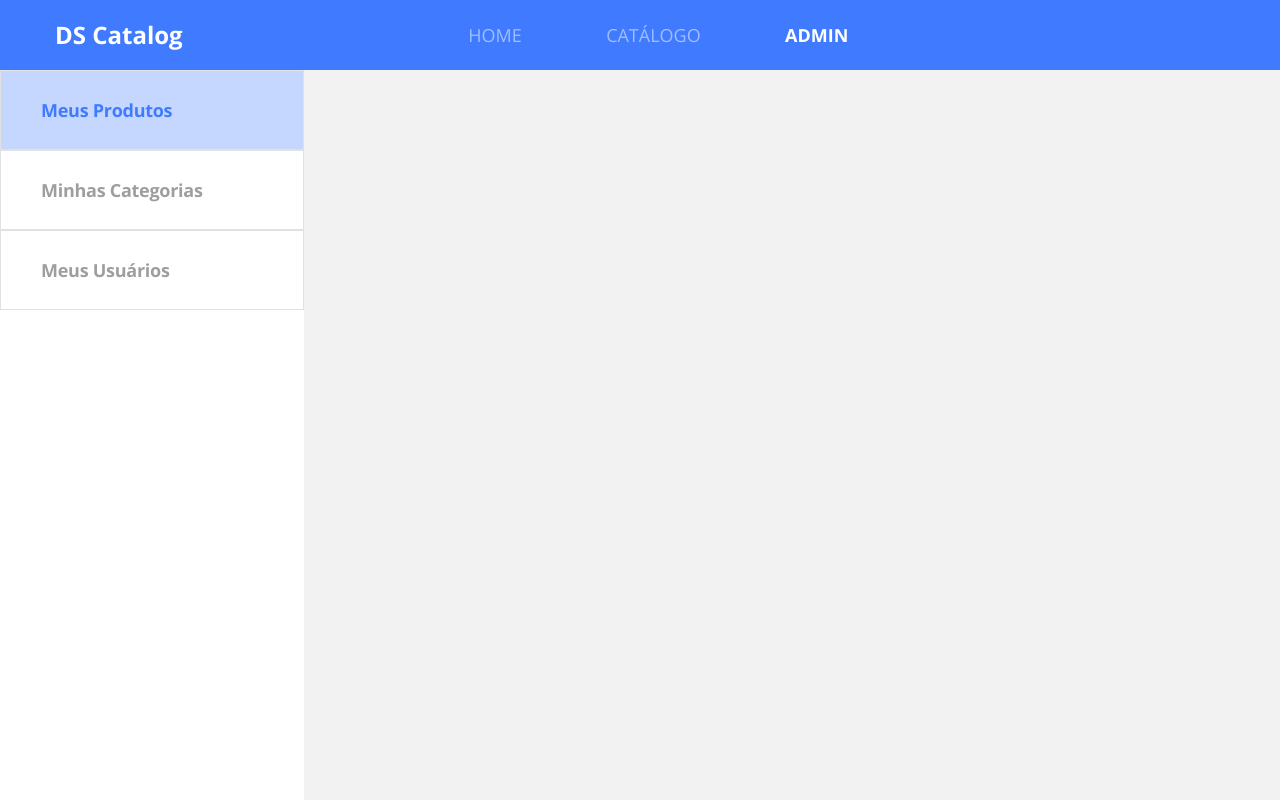
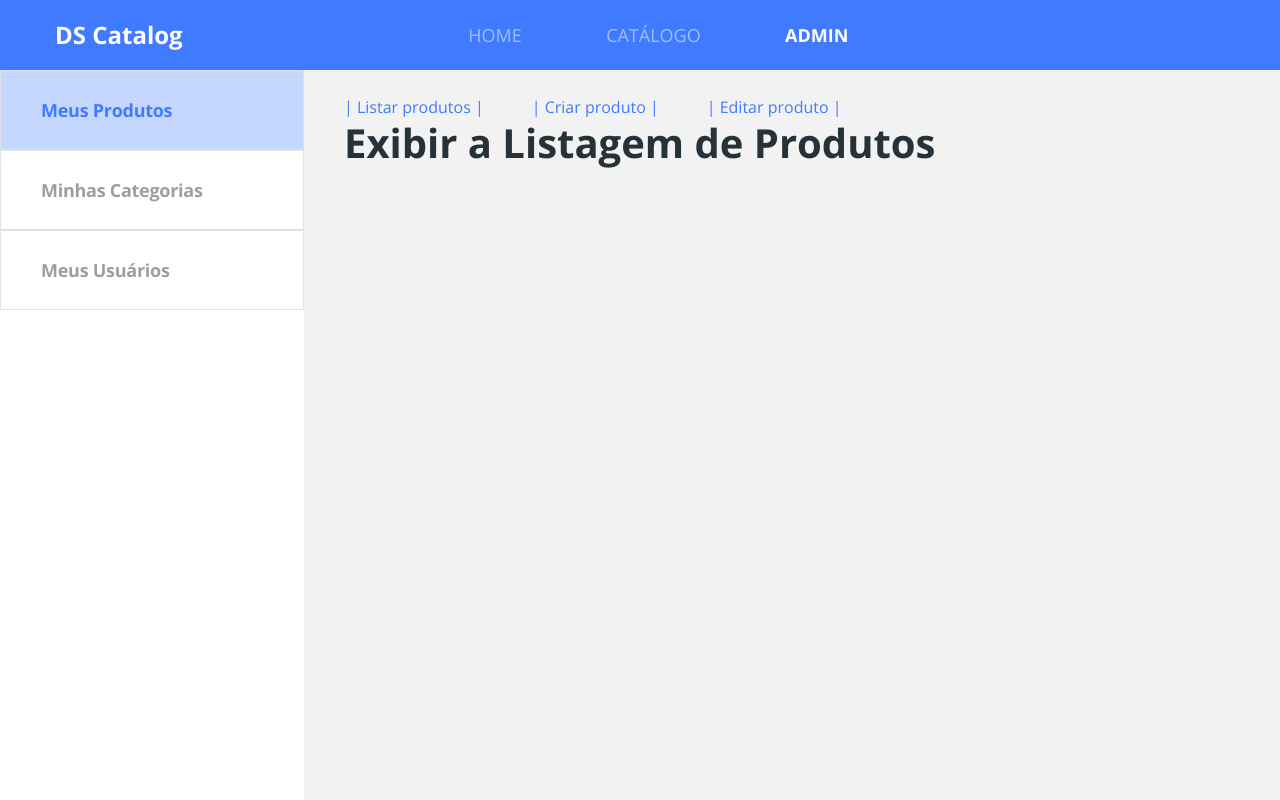
Before and after one commit to tarcnux/dscatalog-bootcamp-devsuperior, a React (Create React App) app in the folder front-web/: page /admin/products in a window 1280 px wide. Built offline with nearby package versions, Linux system fonts and the light colour scheme.

Commit message:
Admin Products Routes

```diff
--- a/front-web/src/Routes.tsx
+++ b/front-web/src/Routes.tsx
@@ -1,5 +1,5 @@
 import React from 'react';
-import { BrowserRouter, Switch, Route } from 'react-router-dom';
+import { BrowserRouter, Switch, Route, Redirect } from 'react-router-dom';
 import Navbar from './core/components/Navbar';
 import Admin from './pages/Admin';
 import Catalog from './pages/Catalog';
@@ -20,6 +20,7 @@ const Routes = () => (
                 <ProductDetails />
             </Route>
             <Route path="/admin">
+                <Redirect to="/admin/products" />
                 <Admin />
             </Route>
         </Switch>
--- a/front-web/src/core/components/Navbar/index.tsx
+++ b/front-web/src/core/components/Navbar/index.tsx
@@ -13,13 +13,13 @@ const Navbar = () => (
         <div className="col-6 offset-2">
             <ul className="main-menu">
                 <li>
-                    <NavLink to="/" activeClassName="active" exact>HOME</NavLink>
+                    <NavLink to="/" exact>HOME</NavLink>
                 </li>
                 <li>
-                    <NavLink to="/products" activeClassName="active">CATÁLOGO</NavLink>
+                    <NavLink to="/products">CATÁLOGO</NavLink>
                 </li>
                 <li>
-                    <NavLink to="/admin" activeClassName="active">ADMIN</NavLink>
+                    <NavLink to="/admin">ADMIN</NavLink>
                 </li>
             </ul>
         </div>
--- a/front-web/src/core/components/Pagination/styles.scss
+++ b/front-web/src/core/components/Pagination/styles.scss
@@ -3,7 +3,6 @@
     align-items: center;
     justify-content: center;
     margin-top: 35px;
-    margin-bottom: 35px;
 }
 
 .pagination-item {
--- a/front-web/src/pages/Admin/components/AdminNavbar/index.tsx
+++ b/front-web/src/pages/Admin/components/AdminNavbar/index.tsx
@@ -1,19 +1,26 @@
 import React from 'react';
+import { NavLink } from 'react-router-dom';
 import './styles.scss';
 
 const AdminNavbar = () => (
     <nav className="admin-nav-container">
         <ul>
             <li>
-                <a href="link" className="admin-nav-item active">Meus Produtos</a>
+                <NavLink to="/admin/products" className="admin-nav-item">
+                    Meus Produtos
+                </NavLink>
             </li>
 
             <li>
-                <a href="link" className="admin-nav-item">Minhas Categorias</a>
+                <NavLink to="/admin/categories" className="admin-nav-item">
+                    Minhas Categorias
+                </NavLink>
             </li>
 
             <li>
-                <a href="link" className="admin-nav-item">Meus Usuários</a>
+                <NavLink to="/admin/users" className="admin-nav-item">
+                    Meus Usuários
+                </NavLink>
             </li>
         </ul>
     </nav>
--- /dev/null
+++ b/front-web/src/pages/Admin/components/AdminProducts/index.tsx
@@ -0,0 +1,34 @@
+import React from 'react';
+import { Link, Route, Switch } from 'react-router-dom';
+
+const AdminProducts = () => {
+    return (
+        <div>
+            <Link to="/admin/products" className="mr-5">
+                | Listar produtos |
+            </Link>
+            <Link to="/admin/products/create" className="mr-5">
+                | Criar produto |
+            </Link>
+            <Link to="/admin/products/10" className="mr-5">
+                | Editar produto |
+            </Link>
+            <Switch>
+                <Route path="/admin/products" exact>
+                    <h1>Exibir a Listagem de Produtos</h1>
+                </Route>
+
+                <Route path="/admin/products/create">
+                    <h1>Criar novo produto</h1>
+                </Route>
+
+                <Route path="/admin/products/:productID">
+                    <h1>Editar um produto</h1>
+                </Route>
+            </Switch>
+
+        </div>
+    );
+};
+
+export default AdminProducts;
--- a/front-web/src/pages/Admin/index.tsx
+++ b/front-web/src/pages/Admin/index.tsx
@@ -1,10 +1,27 @@
 import React from 'react';
+import { Route, Switch } from 'react-router-dom';
 import AdminNavbar from './components/AdminNavbar';
+import AdminProducts from './components/AdminProducts';
 import './styles.scss';
 
 const Admin = () => (
-    <div>
+    <div className="admin-container">
         <AdminNavbar />
+        <div className="admin-content">
+            <Switch>
+                <Route path="/admin/products">
+                    <AdminProducts />
+                </Route>
+
+                <Route path="/admin/categories">
+                    <h1>Categorias</h1>
+                </Route>
+
+                <Route path="/admin/users">
+                    <h1>Usuários</h1>
+                </Route>
+            </Switch>
+        </div>
     </div>
 );
 
--- a/front-web/src/pages/Admin/styles.scss
+++ b/front-web/src/pages/Admin/styles.scss
@@ -0,0 +1,8 @@
+.admin-container {
+    display: flex;
+}
+
+.admin-content {
+    padding: 25px 40px 45px 40px;
+    flex: 1; /*Ocupa toda a largura restante da página*/
+}
--- a/front-web/src/pages/Catalog/styles.scss
+++ b/front-web/src/pages/Catalog/styles.scss
@@ -1,7 +1,6 @@
 .catalog-container {
     margin-top: 26px;
-    padding-left: 40px;
-    padding-right: 40px;
+    padding: 0 40px 35px 40px;
 }
 
 .catalog-title {
```
Also changed, not shown: 1 other file (tests, documents, lock files or other folders).
